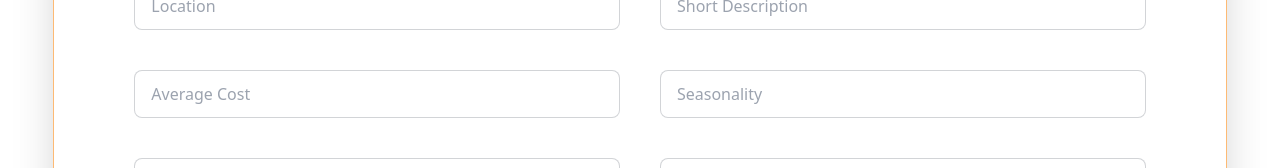
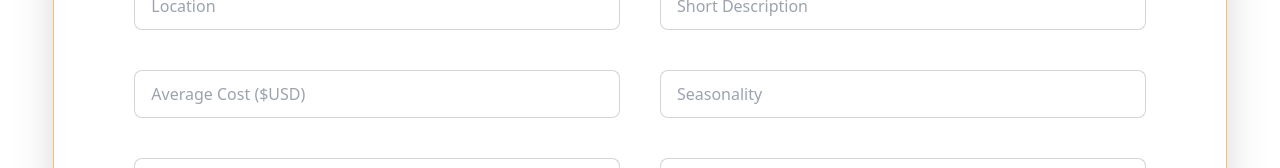
Before and after one commit to Sadman-Chowdhury/journey-juncture-client, a React (Vite) app: page /addTouristSpot in a window 1280 px wide. Shown: the part 415-583 px from the top of the page. Built offline with nearby package versions, Linux system fonts and the light colour scheme; no server answers; sample sign-in values are in the browser's storage.

Commit message:
Sorting added in all tourist spot page

```diff
--- a/src/components/AddTouristSpot/AddTouristSpot.jsx
+++ b/src/components/AddTouristSpot/AddTouristSpot.jsx
@@ -55,7 +55,7 @@ const AddTouristSpot = () => {
                 <input type="text" placeholder="Short Description" name="shortDescription" className="input input-bordered w-full" required/>
             </div>
             <div className="flex flex-col md:flex-row gap-10">
-                <input type="text" placeholder="Average Cost" name="averageCost" className="input input-bordered w-full" required/>
+                <input type="text" placeholder="Average Cost ($USD)" name="averageCost" className="input input-bordered w-full" required/>
                 <input type="text" placeholder="Seasonality" name="seasonality" className="input input-bordered w-full" required/>
             </div>
             <div className="flex flex-col md:flex-row gap-10">
--- a/src/components/AllTouristSpot/AllTouristSpot.jsx
+++ b/src/components/AllTouristSpot/AllTouristSpot.jsx
@@ -1,16 +1,46 @@
 import { useLoaderData } from "react-router-dom";
 import SingleTouristSpot from "../SingleTouristSpot/SingleTouristSpot";
+import { useState } from "react";
+
 
 const AllTouristSpot = () => {
+
     const allTouristSpot = useLoaderData()
+
+    const [sorted, setSorted] = useState([...allTouristSpot]); // State for sorted spots
+
+    const handleSortAverageCost = () => {
+        console.log('lol')
+        // Create a copy of the original data to avoid mutation
+        const sortedSpots = [...allTouristSpot].sort((spot1, spot2) => {
+            const cost1 = parseFloat(spot1.averageCost);
+            const cost2 = parseFloat(spot2.averageCost);
+            console.log(cost1 - cost2)
+            return cost1 - cost2;
+          });
+
+        // Update state to reflect the sorted data
+        console.log(sortedSpots)
+        setSorted(sortedSpots);
+      };
+    //   console.log(sorted)
 
     return (
         <div className="mt-16 mb-10">
-            <h2 className="text-5xl text-center font-bold mb-14 text-orange-500">All <span className="text-black">Tourist</span> Spots</h2>
+            <h2 className="text-5xl text-center font-bold mb-7 text-orange-500">All <span className="text-black">Tourist</span> Spots</h2>
+            <div className="flex justify-center mb-10">
+            <div className="dropdown">
+                <div tabIndex={0} role="button" className="btn m-1 bg-orange-400">Sort By</div>
+                <ul tabIndex={0} className="dropdown-content z-[1] menu p-2 shadow bg-base-100 border rounded-box w-52">
+                    <button onClick={handleSortAverageCost}><a className="text-orange-500">Average cost</a></button>
+                </ul>
+            </div>
+            </div>
             <div className="grid grid-cols-1 md:grid-cols-2 lg:grid-cols-3 gap-10">
-                {
-                    allTouristSpot.map(singleTouristSpot=><SingleTouristSpot key={singleTouristSpot._id} singleTouristSpot={singleTouristSpot}></SingleTouristSpot>)
-                }
+            {
+          sorted.map(singleTouristSpot => (<SingleTouristSpot key={singleTouristSpot._id} singleTouristSpot={singleTouristSpot}/>
+          ))
+        }
             </div>
         </div>
     );
--- a/src/components/MyList/Mylist.jsx
+++ b/src/components/MyList/Mylist.jsx
@@ -62,7 +62,7 @@ const Mylist = () => {
                         <tr key={idx} className="text-[18px] font-bold mb-5">
                             <td>{spot.touristSpotName}</td>
                             <td>{spot.countryName}</td>
-                            <td>{spot.averageCost}</td>
+                            <td>${spot.averageCost}</td>
                             <div className="flex flex-col md:flex-row lg:flex-row gap-2">
                             <Link to={`updateTouristSpot/${spot._id}`}><button className="btn bg-orange-400 text-white">Update</button></Link>
                             <Link><button onClick={()=>handleDelete(spot._id)} className="btn bg-red-500 text-white">Delete</button></Link>
--- a/src/components/SingleTouristSpot/SingleTouristSpot.jsx
+++ b/src/components/SingleTouristSpot/SingleTouristSpot.jsx
@@ -15,7 +15,7 @@ const SingleTouristSpot = ({singleTouristSpot}) => {
                     <p>Travel time: <span className="text-orange-500">{travelTime}</span></p>
                     </div>
                     <div className="flex justify-between font-semibold gap-3">
-                    <p>Total visitor per year: <span className="text-orange-500">{averageCost}</span></p>
+                    <p>Visitor per year: <span className="text-orange-500">{totalVisitorPerYear}</span></p>
                     <p>Average cost: <span className="text-orange-500">{averageCost}</span></p>
                     </div>
                     <div className="card-actions justify-center">
```
